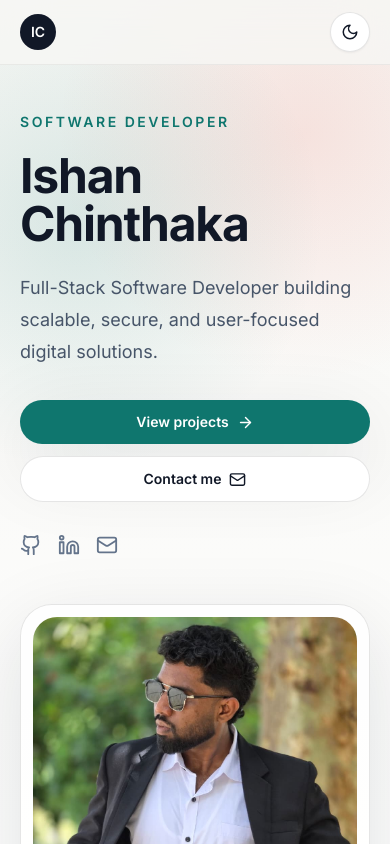
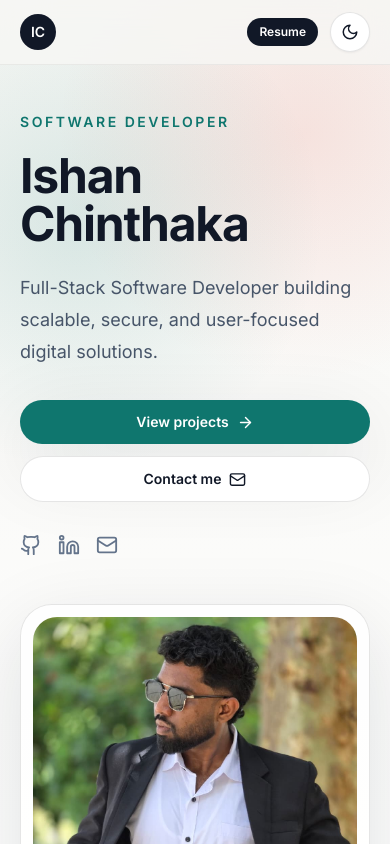
Before and after one commit to ish-22/Portfolia, a Next.js app: page / in a window 390 px wide. Shown: the top 844 px of the page. Built offline with nearby package versions, Linux system fonts and the light colour scheme.

Commit message:
change the resume button show in mobile responsive

```diff
--- a/src/components/sections/header.tsx
+++ b/src/components/sections/header.tsx
@@ -40,7 +40,7 @@ export function Header() {
         <div className="flex items-center gap-3">
           <Link
             href={profile.resume}
-            className="hidden rounded-full bg-ink px-4 py-2 text-sm font-semibold text-white transition hover:-translate-y-0.5 hover:bg-sea sm:inline-flex dark:bg-white dark:text-ink dark:hover:bg-teal-200"
+            className="inline-flex rounded-full bg-ink px-3 py-1.5 text-xs font-semibold text-white transition hover:-translate-y-0.5 hover:bg-sea sm:px-4 sm:py-2 sm:text-sm dark:bg-white dark:text-ink dark:hover:bg-teal-200"
           >
             Resume
           </Link>
```
